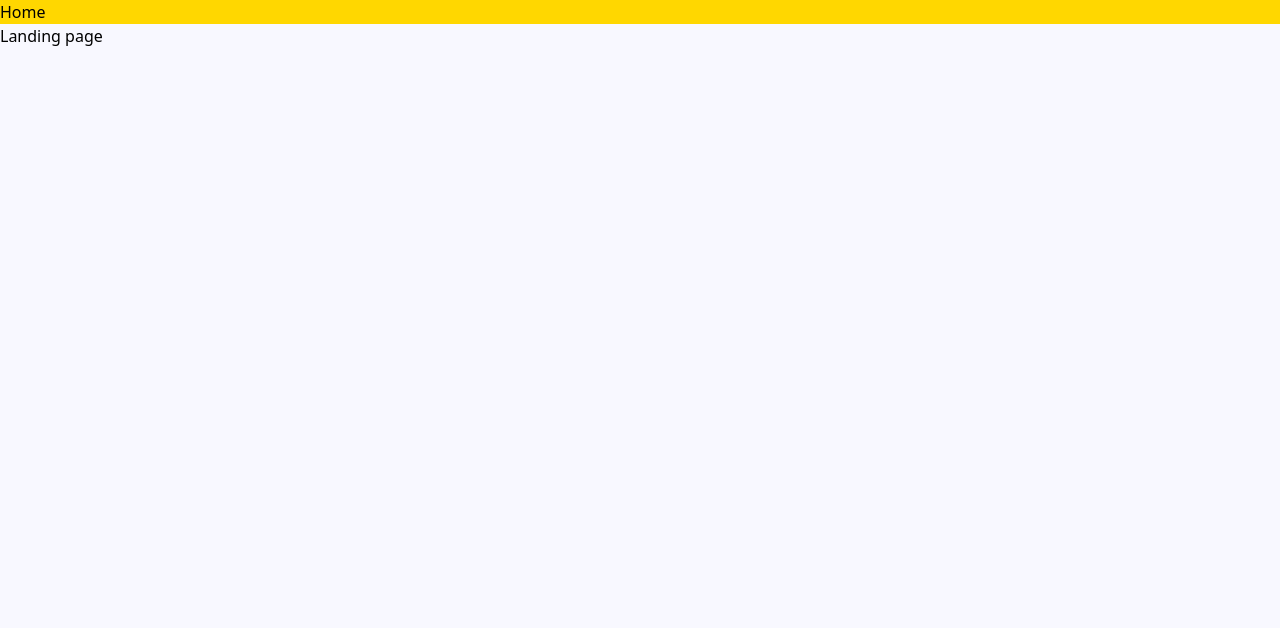
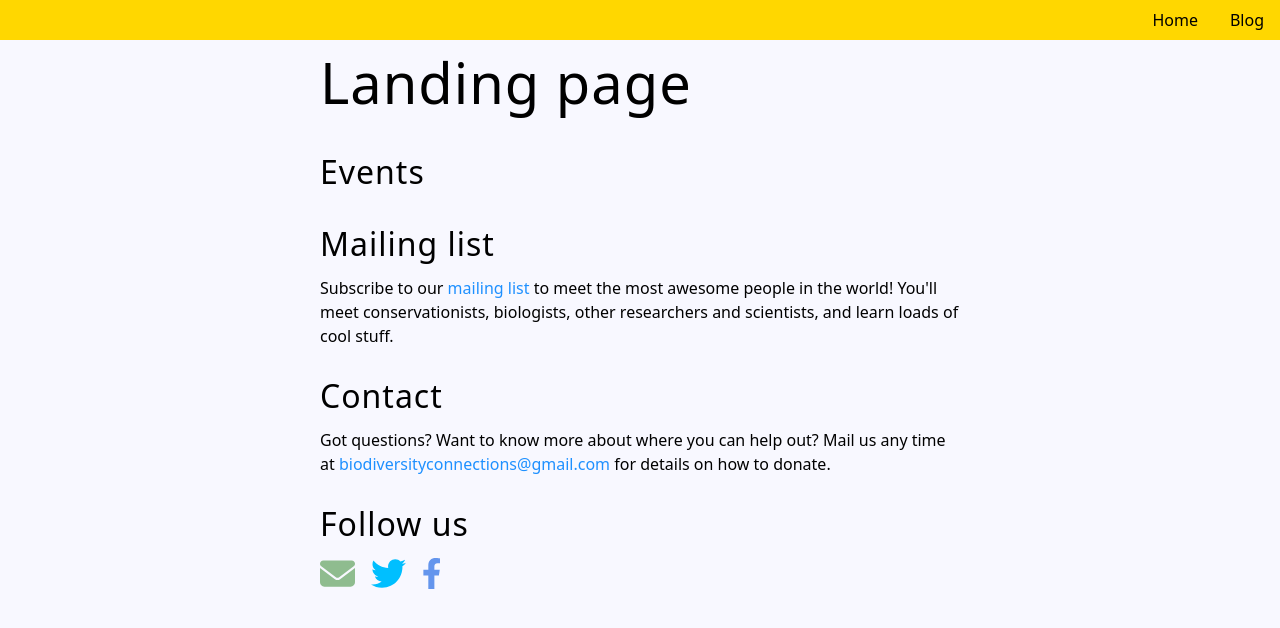
Before and after one commit to bengu-thon-mai-mochi/bc-web, a Next.js app: page / in a window 1280 px wide. Shown: the top 628 px of the page. Built offline with nearby package versions, Linux system fonts and the light colour scheme.

Commit message:
Basic landing page

```diff
--- /dev/null
+++ b/components/icons.tsx
@@ -0,0 +1,61 @@
+import { IconSize } from "../styles/constants";
+
+export const TwitterIcon = () => {
+  return (
+    <svg
+      xmlns="http://www.w3.org/2000/svg"
+      viewBox="0 0 512 512"
+      role="img"
+      height={IconSize}
+      width={IconSize}
+    >
+      <title>Twitter</title>
+      <path
+        fill="deepskyblue"
+        d="M459.37 151.716c.325 4.548.325 9.097.325 13.645 0 138.72-105.583 298.558-298.558 298.558-59.452 0-114.68-17.219-161.137-47.106 8.447.974 16.568 1.299 25.34 1.299 49.055 0 94.213-16.568 130.274-44.832-46.132-.975-84.792-31.188-98.112-72.772 6.498.974 12.995 1.624 19.818 1.624 9.421 0 18.843-1.3 27.614-3.573-48.081-9.747-84.143-51.98-84.143-102.985v-1.299c13.969 7.797 30.214 12.67 47.431 13.319-28.264-18.843-46.781-51.005-46.781-87.391 0-19.492 5.197-37.36 14.294-52.954 51.655 63.675 129.3 105.258 216.365 109.807-1.624-7.797-2.599-15.918-2.599-24.04 0-57.828 46.782-104.934 104.934-104.934 30.213 0 57.502 12.67 76.67 33.137 23.715-4.548 46.456-13.32 66.599-25.34-7.798 24.366-24.366 44.833-46.132 57.827 21.117-2.273 41.584-8.122 60.426-16.243-14.292 20.791-32.161 39.308-52.628 54.253z"
+      />
+    </svg>
+  );
+};
+
+export const FbIcon = ({
+  height,
+  width,
+}: {
+  height: string;
+  width: string;
+}) => {
+  return (
+    <svg
+      xmlns="http://www.w3.org/2000/svg"
+      viewBox="0 0 512 512"
+      role="img"
+      height={height}
+      width={width}
+    >
+      <title>Facebook</title>
+      <path
+        fill="cornflowerblue"
+        d="M279.14 288l14.22-92.66h-88.91v-60.13c0-25.35 12.42-50.06 52.24-50.06h40.42V6.26S260.43 0 225.36 0c-73.22 0-121.08 44.38-121.08 124.72v70.62H22.89V288h81.39v224h100.17V288z"
+      />
+    </svg>
+  );
+};
+
+export const MailIcon = () => {
+  return (
+    <svg
+      xmlns="http://www.w3.org/2000/svg"
+      viewBox="0 0 512 512"
+      role="img"
+      height={IconSize}
+      width={IconSize}
+    >
+      <title>Email</title>
+      <path
+        fill="darkseagreen"
+        d="M464 64C490.5 64 512 85.49 512 112C512 127.1 504.9 141.3 492.8 150.4L275.2 313.6C263.8 322.1 248.2 322.1 236.8 313.6L19.2 150.4C7.113 141.3 0 127.1 0 112C0 85.49 21.49 64 48 64H464zM217.6 339.2C240.4 356.3 271.6 356.3 294.4 339.2L512 176V384C512 419.3 483.3 448 448 448H64C28.65 448 0 419.3 0 384V176L217.6 339.2z"
+      />
+    </svg>
+  );
+};
--- a/components/layout.tsx
+++ b/components/layout.tsx
@@ -7,6 +7,10 @@ const Wrapper = styled.div`
 `;
 
 const Nav = styled.nav`
+  display: flex;
+  gap: 2rem;
+  justify-content: flex-end;
+  padding: 0.5rem 1rem;
   background-color: gold;
 `;
 
@@ -21,6 +25,10 @@ const Layout = ({ children }: Props) => {
         <Link href="/">
           <a>Home</a>
         </Link>
+
+        <Link href="/blog/1">
+          <a>Blog</a>
+        </Link>
       </Nav>
       {children}
     </Wrapper>
--- a/pages/index.tsx
+++ b/pages/index.tsx
@@ -1,7 +1,105 @@
+import { CenterCol, PageWrapper } from "../styles/components";
+import { FbIcon, MailIcon, TwitterIcon } from "../components/icons";
+
 import type { NextPage } from "next";
+import { breakpoints } from "../styles/constants";
+import styled from "styled-components";
+
+const Section = styled.section`
+  display: flex;
+  flex-direction: column;
+  gap: 0.5rem;
+`;
+
+const SocialMediaWrapper = styled.div`
+  display: flex;
+  gap: 1rem;
+  align-items: center;
+  justify-content: center;
+
+  @media only screen and (min-width: ${breakpoints.sm}px) {
+    justify-content: flex-start;
+  }
+`;
 
 const Home: NextPage = () => {
-  return <h1>Landing page</h1>;
+  return (
+    <PageWrapper>
+      <CenterCol>
+        <h1>Landing page</h1>
+
+        <Section>
+          <h2>Events</h2>
+        </Section>
+
+        <Section>
+          <h2>Mailing list</h2>
+          <p>
+            Subscribe to our{" "}
+            <a
+              href="https://biodiversityconnections.org/sign-up-form/"
+              target="_blank"
+              rel="noreferrer"
+            >
+              mailing list
+            </a>{" "}
+            to meet the most awesome people in the world! You&apos;ll meet
+            conservationists, biologists, other researchers and scientists, and
+            learn loads of cool stuff.
+          </p>
+        </Section>
+
+        <Section>
+          <h2>Contact</h2>
+          <p>
+            Got questions? Want to know more about where you can help out? Mail
+            us any time at{" "}
+            <a
+              href="mailto:https://biodiversityconnections.org/sign-up-form/"
+              target="_blank"
+              rel="noreferrer"
+            >
+              biodiversityconnections@gmail.com
+            </a>{" "}
+            for details on how to donate.
+          </p>
+        </Section>
+
+        <Section>
+          <h2>Follow us</h2>
+
+          <SocialMediaWrapper>
+            <a
+              href="https://www.facebook.com/groups/1632856730333768/"
+              rel="noreferrer"
+              target="_blank"
+              aria-label="Email"
+            >
+              <MailIcon />
+            </a>
+
+            <a
+              href="https://twitter.com/BioDconnections"
+              rel="noreferrer"
+              target="_blank"
+              aria-label="Twitter"
+            >
+              <TwitterIcon />
+            </a>
+
+            <a
+              href="https://www.facebook.com/groups/1632856730333768/"
+              rel="noreferrer"
+              target="_blank"
+              aria-label="Facebook"
+            >
+              <FbIcon height="31px" width="31px" />
+            </a>
+          </SocialMediaWrapper>
+        </Section>
+      </CenterCol>
+    </PageWrapper>
+  );
 };
 
 export default Home;
--- /dev/null
+++ b/styles/components.tsx
@@ -0,0 +1,44 @@
+import { breakpoints } from "./constants";
+import styled from "styled-components";
+
+export const PageWrapper = styled.div`
+  display: flex;
+  justify-content: center;
+  margin-bottom: 5rem;
+`;
+
+export const CenterCol = styled.div`
+  display: flex;
+  flex-direction: column;
+  gap: 1.5rem;
+  width: 100%;
+  margin: 0 0.5rem;
+
+  h1 {
+    font-size: 2.5rem;
+    font-weight: 200;
+    letter-spacing: 1px;
+  }
+
+  h2 {
+    font-size: 2rem;
+    font-weight: 200;
+    letter-spacing: 1px;
+  }
+
+  a {
+    color: dodgerblue;
+
+    :hover {
+      color: deeppink;
+    }
+  }
+
+  @media only screen and (min-width: ${breakpoints.sm}px) {
+    width: ${breakpoints.sm}px;
+
+    h1 {
+      font-size: 3.5rem;
+    }
+  }
+`;
--- a/styles/constants.ts
+++ b/styles/constants.ts
@@ -1,5 +1,7 @@
 export const breakpoints = {
-    sm: 640,
-    md: 768, // ipad mini width
-    lg: 1024,
-  };
+  sm: 640,
+  md: 768, // ipad mini width
+  lg: 1024,
+};
+
+export const IconSize = "35px";
```
Also changed, not shown: pages/blog/[blogPage].tsx (+3 -30 lines), pages/blog/post/[postId].tsx (+7 -4 lines).
